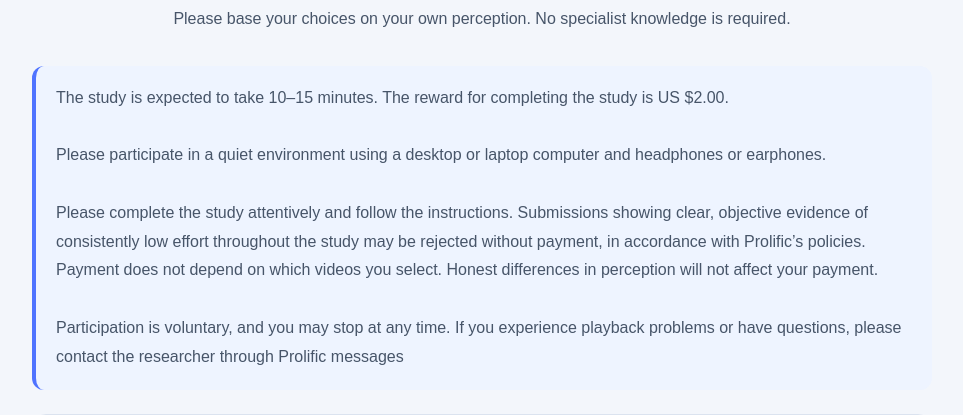
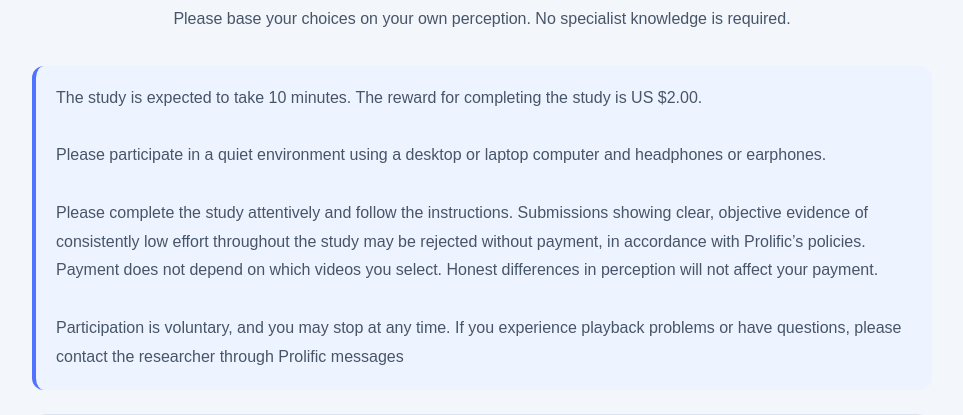
Before and after one commit to dikim420/MUTE_Humanstudy, a Next.js app: page / in a window 1280 px wide. Shown: the part 220-635 px from the top of the page, without its empty margins (158-1121 px from the left). Built offline with nearby package versions, Linux system fonts and the light colour scheme.

Commit message:
Update page.js

```diff
--- a/src/app/page.js
+++ b/src/app/page.js
@@ -105,7 +105,7 @@ export default function Home() {
                 </header>
 
                 <div className="notice">
-                        The study is expected to take 10–15 minutes. The reward for completing the study is US $2.00.
+                        The study is expected to take 10 minutes. The reward for completing the study is US $2.00.
                         <br/>
                         <br/>
                         Please participate in a quiet environment using a desktop or laptop computer and headphones or earphones.
```
